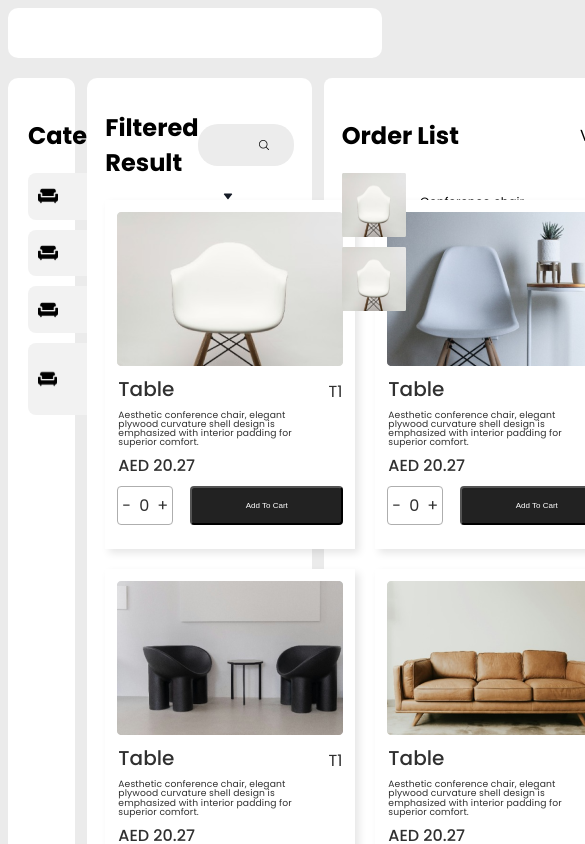
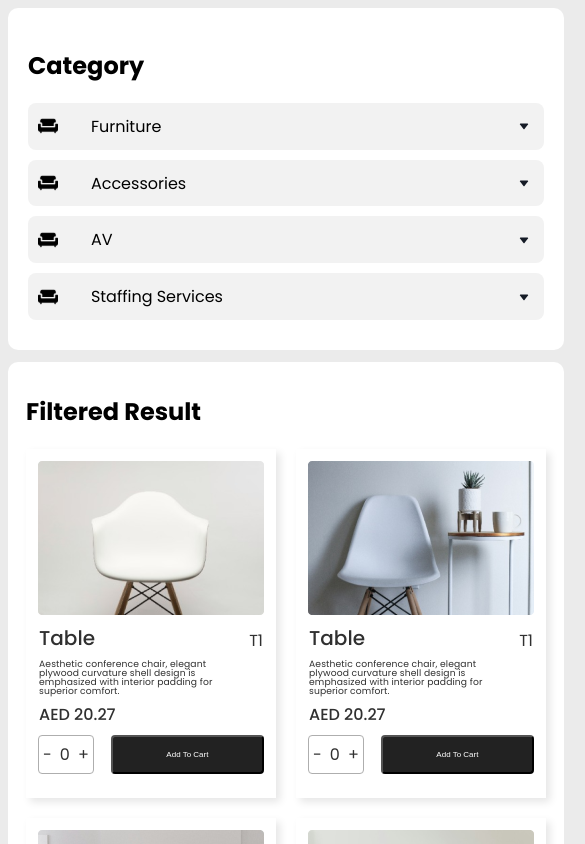
Before and after one commit to sreevishnu01/cart, a Next.js app: page / in a window 390 px wide. Shown: the top 844 px of the page, 585 px wide, since content can reach past the window. Built offline with nearby package versions, Linux system fonts and the light colour scheme.

Commit message:
Gird layout added

```diff
--- a/src/app/style/bar.module.css
+++ b/src/app/style/bar.module.css
@@ -4,3 +4,8 @@
   background-color: white;
   height: 50px;
 }
+@media (max-width: 768px) {
+  .bar {
+    display: none;
+  }
+}
--- a/src/app/style/filteredlist.module.css
+++ b/src/app/style/filteredlist.module.css
@@ -32,4 +32,7 @@
   .gridcontainer {
     grid-template-columns: repeat(2, 1fr); /* 2 columns for mobile */
   }
+  .searchbar {
+    display: none;
+  }
 }
--- a/src/app/style/homelayout.module.css
+++ b/src/app/style/homelayout.module.css
@@ -8,3 +8,8 @@
   grid-template-columns: 18% 60% auto;
   gap: 12px;
 }
+@media (max-width: 768px) {
+  .mainlayout {
+    grid-template-columns: 1fr;
+  }
+}
```
Also changed, not shown: src/app/component/HomeLayout.jsx (+6 -6 lines).
